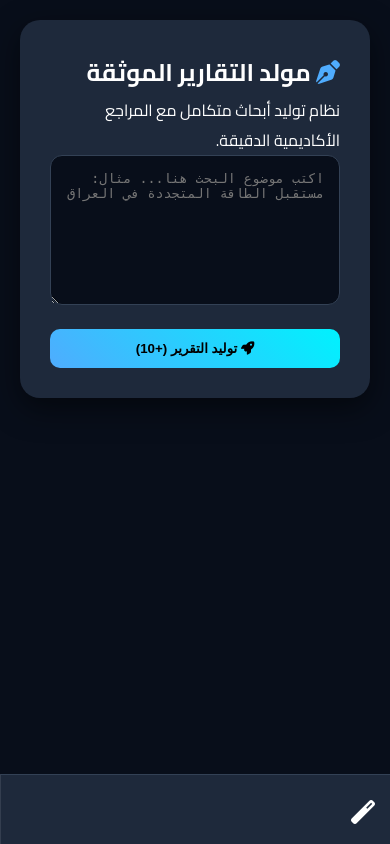
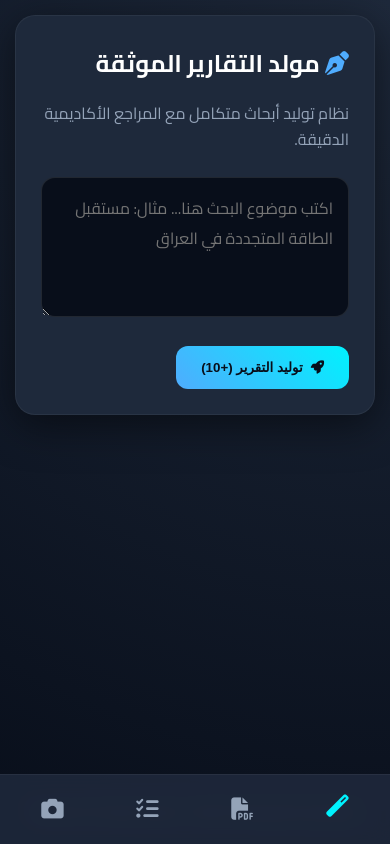
Before and after one commit to rfsox/AcademiX-AI, a Flask app: page / in a window 390 px wide. Run offline with Flask 3, Linux system fonts and the light colour scheme; some libraries are stand-ins or nearby versions.

Commit message:
Update style.css

```diff
--- a/static/style.css
+++ b/static/style.css
@@ -4,118 +4,186 @@
 :root {
     --primary: #4facfe;
     --secondary: #00f2fe;
-    --bg-dark: #080e1a;
-    --card-bg: #1e293b;
+    --accent: #f59e0b;
+    --bg-body: #080e1a;
+    --bg-card: #1e293b;
     --text-white: #ffffff;
+    --text-dim: #94a3b8;
     --sidebar-w: 260px;
+    --navbar-h: 70px;
 }
 
-* { box-sizing: border-box; margin: 0; padding: 0; }
+* {
+    box-sizing: border-box;
+    margin: 0;
+    padding: 0;
+}
 
 body {
     font-family: 'Cairo', sans-serif;
-    background-color: var(--bg-dark);
+    background-color: var(--bg-body);
+    background-image: radial-gradient(circle at top right, #1e293b 0%, #080e1a 100%);
     color: var(--text-white);
     direction: rtl;
-    display: flex; /* نظام الفليكس يمنع التداخل */
+    display: flex; /* نظام الفليكس للكمبيوتر */
     min-height: 100vh;
+    overflow-x: hidden;
 }
 
-/* السايدبار - الكمبيوتر */
+/* --- القائمة الجانبية: الكمبيوتر (إصلاح الصورة 1 و 2) --- */
 .sidebar {
     width: var(--sidebar-w);
     background: #0f172a;
-    border-left: 1px solid rgba(255,255,255,0.1);
+    backdrop-filter: blur(10px);
+    border-left: 1px solid rgba(255,255,255,0.05);
+    height: 100vh;
+    position: fixed; /* يبقى ثابت على اليمين */
+    right: 0;
+    top: 0;
     display: flex;
     flex-direction: column;
-    padding: 20px;
-    position: fixed; /* يبقى ثابت */
-    right: 0;
-    height: 100vh;
-    z-index: 1000;
+    padding: 30px 20px;
+    z-index: 2000;
 }
 
-/* المحتوى الرئيسي - أهم تعديل */
+.logo-area { text-align: center; margin-bottom: 30px; border-bottom: 1px solid rgba(255,255,255,0.1); padding-bottom: 20px; }
+.logo-area h2 {
+    font-weight: 900;
+    background: linear-gradient(to left, var(--primary), var(--secondary));
+    -webkit-background-clip: text;
+    -webkit-text-fill-color: transparent;
+    font-size: 1.6rem;
+}
+
+.nav-menu { flex: 1; display: flex; flex-direction: column; gap: 10px; }
+.nav-item {
+    padding: 14px 18px;
+    border-radius: 12px;
+    cursor: pointer;
+    display: flex;
+    align-items: center;
+    gap: 12px;
+    transition: 0.3s;
+    color: var(--text-dim);
+}
+.nav-item:hover, .nav-item.active {
+    background: rgba(79, 172, 254, 0.1);
+    color: var(--secondary);
+    font-weight: bold;
+    transform: translateX(-5px);
+}
+.nav-item.active { background: linear-gradient(45deg, var(--primary), var(--secondary)); color: #080e1a; }
+
+.stats-card {
+    background: rgba(245, 158, 11, 0.1);
+    border: 1px solid var(--accent);
+    padding: 15px;
+    border-radius: 12px;
+    margin-top: 20px;
+}
+
+/* --- المحتوى الرئيسي (إصلاح الصورة 1 و 2) --- */
 .main-content {
+    margin-right: var(--sidebar-w); /* هامش لفسح مكان السايدبار */
     flex: 1;
-    margin-right: var(--sidebar-w); /* يبتعد عن السايدبار */
     padding: 40px;
     display: flex;
     flex-direction: column;
-    align-items: center;
-    width: calc(100% - var(--sidebar-w)); /* يحسب العرض المتبقي بدقة */
+    align-items: center; /* توسيع العناصر */
+    min-width: 0;
 }
 
 .glass-card {
     width: 100%;
-    max-width: 800px;
-    background: var(--card-bg);
+    max-width: 800px; /* لا يتجاوز هذا العرض ليبقى منسقاً */
+    background: var(--bg-card);
+    backdrop-filter: blur(12px);
     border-radius: 20px;
-    padding: 30px;
-    box-shadow: 0 10px 30px rgba(0,0,0,0.5);
+    border: 1px solid rgba(255,255,255,0.05);
+    padding: 35px;
+    box-shadow: 0 10px 40px rgba(0,0,0,0.5);
     margin-bottom: 20px;
 }
 
-/* الأزرار والمدخلات */
+.glass-card h2 { margin-bottom: 15px; color: var(--text-white); }
+.glass-card p { color: var(--text-dim); margin-bottom: 25px; line-height: 1.6; }
+
+/* المدخلات والأزرار */
 .input-area textarea {
     width: 100%;
-    height: 150px;
+    min-height: 140px;
     background: #080e1a;
-    border: 1px solid #334155;
+    border: 1px solid rgba(255,255,255,0.1);
+    border-radius: 14px;
+    color: #fff;
+    padding: 20px;
+    font-family: inherit;
+    font-size: 1.1rem;
+    resize: vertical;
+    transition: border 0.3s;
+}
+.input-area textarea:focus { border-color: var(--primary); outline: none; }
+
+.action-btns { display: flex; gap: 12px; margin-top: 20px; }
+.btn {
+    padding: 14px 25px;
     border-radius: 12px;
-    color: white;
-    padding: 15px;
-    margin-bottom: 15px;
+    font-weight: bold;
+    display: inline-flex;
+    align-items: center;
+    gap: 8px;
+    cursor: pointer;
+    transition: 0.3s;
+    border: none;
+}
+.btn-primary { background: linear-gradient(45deg, var(--primary), var(--secondary)); color: #080e1a; }
+.btn:hover { transform: translateY(-3px); opacity: 0.9; }
+
+/* منطقة النتائج (Paper Style) */
+#reportWrapper {
+    width: 100%;
+    max-width: 800px;
+    background: #ffffff;
+    color: #1e293b;
+    padding: 40px;
+    margin-top: 30px;
+    border-radius: 15px;
+    display: none;
+    box-shadow: 0 10px 30px rgba(0,0,0,0.5);
 }
 
-.btn-primary {
-    background: linear-gradient(45deg, var(--primary), var(--secondary));
-    border: none;
-    padding: 12px 25px;
-    border-radius: 10px;
-    color: #000;
-    font-weight: bold;
-    cursor: pointer;
-    width: 100%;
-}
-
-/* 🚨 تعديل الموبايل الجذري - لإصلاح الصورة الثانية 🚨 */
-@media (max-width: 768px) {
+/* 🚨 الموبايل: الحل الجذري (إصلاح الصورة 3) 🚨 */
+@media (max-width: 992px) {
     body { flex-direction: column; }
 
     .sidebar {
-        width: 100%;
-        height: 70px;
         position: fixed;
         bottom: 0;
         top: auto;
-        right: 0;
+        width: 100%;
+        height: var(--navbar-h);
         flex-direction: row;
-        padding: 0;
+        padding: 0 10px;
+        border-left: none;
+        border-top: 1px solid rgba(255,255,255,0.05);
         justify-content: space-around;
-        background: #1e293b;
-        border-top: 1px solid #334155;
-    }
-
-    .main-content {
-        margin-right: 0; /* إلغاء الهامش في الموبايل */
-        width: 100%;
-        padding: 20px;
-        padding-bottom: 100px; /* مسافة للشريط السفلي */
+        background: rgba(30, 41, 59, 0.9);
+        backdrop-filter: blur(10px);
     }
 
     .logo-area, .stats-card, .nav-item span { display: none !important; }
 
-    .nav-menu {
-        flex-direction: row;
+    .nav-menu { flex-direction: row; width: 100%; justify-content: space-around; align-items: center;}
+    .nav-item { margin-bottom: 0; padding: 10px; font-size: 1.4rem;}
+    .nav-item:hover, .nav-item.active { background: transparent; color: var(--secondary); transform: translateY(-3px); }
+
+    .main-content {
+        margin-right: 0; /* إلغاء الهامش الأيمن في الموبايل */
+        padding: 15px;
         width: 100%;
-        justify-content: space-around;
-        align-items: center;
+        padding-bottom: 100px; /* لترك مساحة للشريط السفلي */
     }
 
-    .nav-item {
-        padding: 15px;
-        font-size: 1.5rem;
-        margin: 0;
-    }
+    .glass-card { padding: 25px; width: 100%; max-width: none; }
+    .input-area textarea { padding: 15px; font-size: 1rem; }
 }
```
